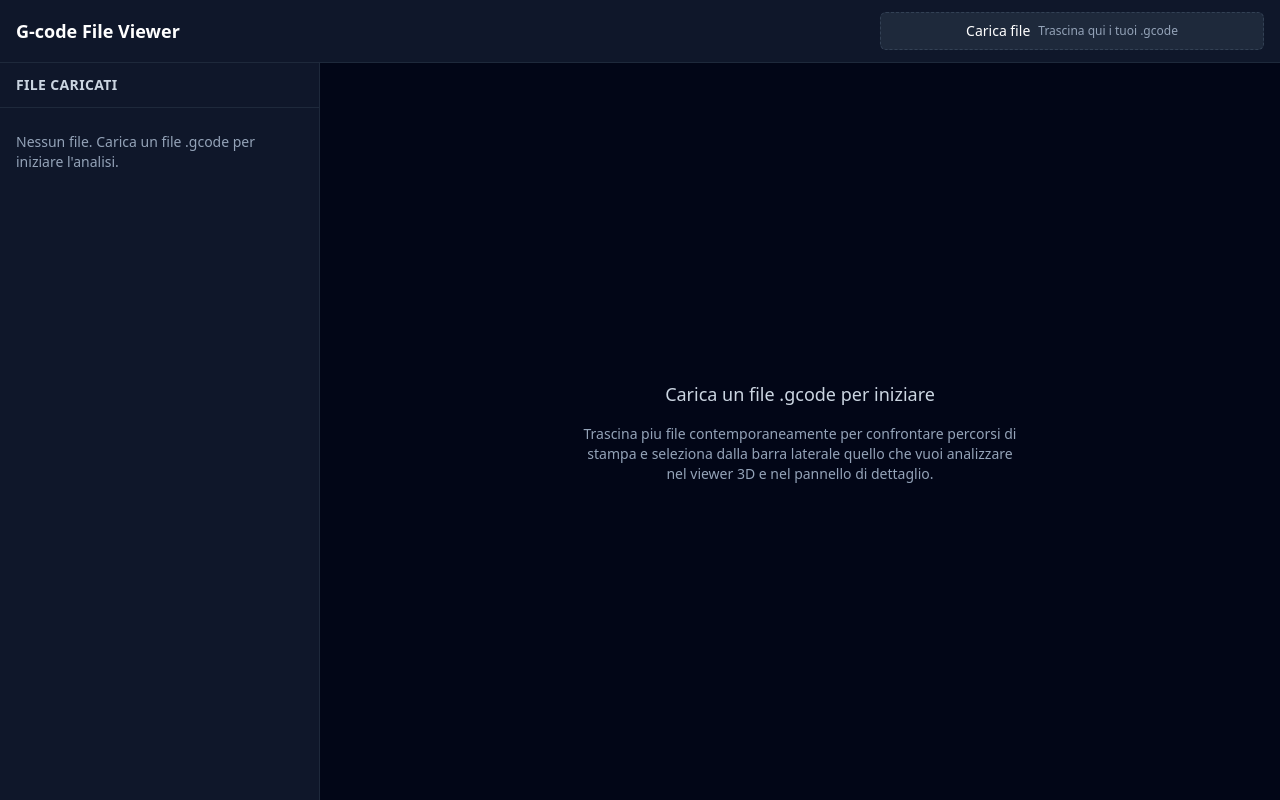
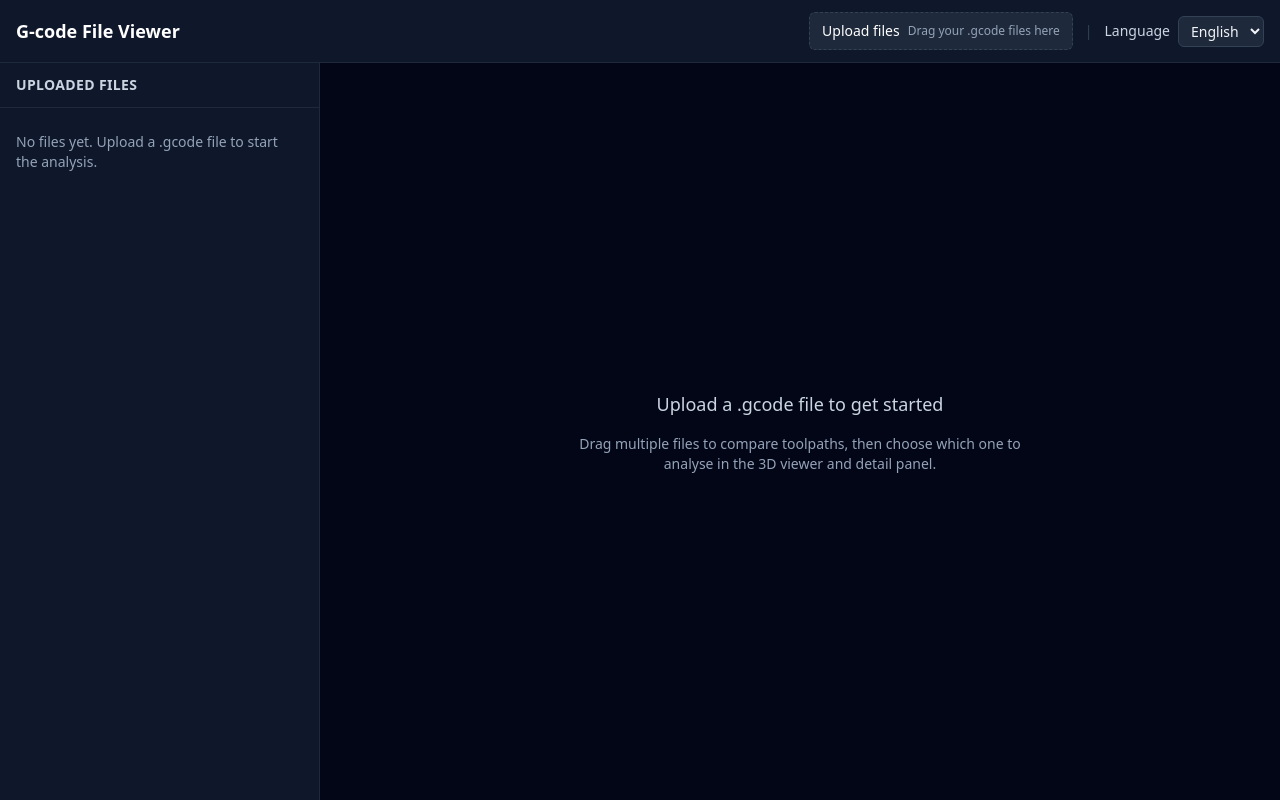
Before and after one commit to sigpio/gcode-viewer, a React (Vite) app: page / in a window 1280 px wide. Built offline with nearby package versions, Linux system fonts and the light colour scheme.

Commit message:
feat: add multilingual support

```diff
--- a/package.json
+++ b/package.json
@@ -13,8 +13,10 @@
   },
   "dependencies": {
     "gcode-parser": "^2.2.0",
+    "i18next": "^23.11.2",
     "react": "^18.3.1",
     "react-dom": "^18.3.1",
+    "react-i18next": "^13.4.0",
     "three": "^0.165.0"
   },
   "devDependencies": {
--- a/src/App.tsx
+++ b/src/App.tsx
@@ -1,12 +1,15 @@
 import { useEffect, useState } from 'react';
+import { useTranslation } from 'react-i18next';
 import { FileStoreProvider, useFileStore } from './context/FileStore';
 import FileUploader from './components/FileUploader';
 import Sidebar from './components/Sidebar';
 import GCodeViewerWrapper from './components/GCodeViewerWrapper';
+import LanguageSelector from './components/LanguageSelector';
 
 const AppLayout = () => {
   const { files, activeFile, setActiveFile } = useFileStore();
   const [isSidebarOpen, setSidebarOpen] = useState<boolean>(true);
+  const { t } = useTranslation();
 
   useEffect(() => {
     if (files.length > 0 && !activeFile) {
@@ -18,9 +21,13 @@ const AppLayout = () => {
     <div className="flex h-screen flex-col bg-slate-950 text-slate-100">
       <header className="flex items-center justify-between border-b border-slate-800 bg-slate-900 px-4 py-3">
         <div className="flex items-center gap-3">
-          <h1 className="text-lg font-semibold text-white">G-code File Viewer</h1>
+          <h1 className="text-lg font-semibold text-white">{t('header.title')}</h1>
         </div>
-        <FileUploader />
+        <div className="flex items-center gap-3 text-sm text-slate-500">
+          <FileUploader />
+          <span className="select-none text-slate-700">|</span>
+          <LanguageSelector />
+        </div>
       </header>
 
       <div className="flex flex-1 overflow-hidden">
@@ -33,19 +40,13 @@ const AppLayout = () => {
           {files.length === 0 ? (
             <div className="flex flex-1 flex-col items-center justify-center gap-4 text-center text-slate-400">
               <p className="text-lg font-medium text-slate-300">
-                Carica un file .gcode per iniziare
+                {t('header.noFilesTitle')}
               </p>
-              <p className="max-w-md text-sm">
-                Trascina piu file contemporaneamente per confrontare percorsi di
-                stampa e seleziona dalla barra laterale quello che vuoi analizzare
-                nel viewer 3D e nel pannello di dettaglio.
-              </p>
+              <p className="max-w-md text-sm">{t('header.noFilesDescription')}</p>
             </div>
           ) : !activeFile ? (
             <div className="flex flex-1 flex-col items-center justify-center gap-4 text-center text-slate-400">
-              <p className="text-lg font-medium text-slate-300">
-                Seleziona un file dalla barra laterale per visualizzarlo.
-              </p>
+              <p className="text-lg font-medium text-slate-300">{t('header.noActiveTitle')}</p>
             </div>
           ) : (
             <GCodeViewerWrapper
--- a/src/components/FileUploader.tsx
+++ b/src/components/FileUploader.tsx
@@ -1,4 +1,5 @@
 import { ChangeEvent, DragEvent, useCallback, useRef, useState } from 'react';
+import { useTranslation } from 'react-i18next';
 import { useFileStore } from '../context/FileStore';
 
 const readFileAsText = (file: File): Promise<string> =>
@@ -16,6 +17,7 @@ const FileUploader = () => {
   const { addFile } = useFileStore();
   const [isDragging, setDragging] = useState<boolean>(false);
   const inputRef = useRef<HTMLInputElement | null>(null);
+  const { t } = useTranslation();
 
   const handleFiles = useCallback(
     async (fileList: FileList | null) => {
@@ -32,7 +34,7 @@ const FileUploader = () => {
       try {
         await Promise.all(tasks);
       } catch (error) {
-        console.error('Errore durante la lettura dei file G-code', error);
+        console.error(t('uploader.readError'), error);
       } finally {
         if (inputRef.current) {
           inputRef.current.value = '';
@@ -99,9 +101,9 @@ const FileUploader = () => {
           onClick={() => inputRef.current?.click()}
           className="font-medium text-white"
         >
-          Carica file
+          {t('uploader.button')}
         </button>
-        <span className="text-xs text-slate-400">Trascina qui i tuoi .gcode</span>
+        <span className="text-xs text-slate-400">{t('uploader.hint')}</span>
       </div>
     </div>
   );
--- /dev/null
+++ b/src/components/LanguageSelector.tsx
@@ -0,0 +1,29 @@
+import { ChangeEvent } from 'react';
+import { useTranslation } from 'react-i18next';
+
+const LanguageSelector = () => {
+  const { i18n, t } = useTranslation();
+
+  const currentLanguage =
+    i18n.resolvedLanguage?.split('-')[0] ?? i18n.language?.split('-')[0] ?? 'en';
+
+  const handleChange = (event: ChangeEvent<HTMLSelectElement>) => {
+    void i18n.changeLanguage(event.target.value);
+  };
+
+  return (
+    <label className="flex items-center gap-2 text-sm text-slate-300">
+      <span>{t('language.label')}</span>
+      <select
+        value={currentLanguage}
+        onChange={handleChange}
+        className="rounded-md border border-slate-700 bg-slate-800 px-2 py-1 text-sm text-slate-100 focus:outline-none focus-visible:ring-2 focus-visible:ring-brand-light"
+      >
+        <option value="en">{t('language.english')}</option>
+        <option value="it">{t('language.italian')}</option>
+      </select>
+    </label>
+  );
+};
+
+export default LanguageSelector;
--- a/src/components/Sidebar.tsx
+++ b/src/components/Sidebar.tsx
@@ -1,3 +1,4 @@
+import { useTranslation } from 'react-i18next';
 import { useFileStore } from '../context/FileStore';
 
 type SidebarProps = {
@@ -7,16 +8,11 @@ type SidebarProps = {
 };
 
 const Sidebar = ({ id, isOpen, onClose }: SidebarProps) => {
-  const {
-    files,
-    activeFileId,
-    setActiveFile,
-    removeFile,
-    clearAll
-  } = useFileStore();
+  const { files, activeFileId, setActiveFile, removeFile, clearAll } = useFileStore();
+  const { t } = useTranslation();
 
-  const handleSelect = (id: string) => {
-    setActiveFile(id);
+  const handleSelect = (fileId: string) => {
+    setActiveFile(fileId);
   };
 
   return (
@@ -26,22 +22,20 @@ const Sidebar = ({ id, isOpen, onClose }: SidebarProps) => {
     >
       <div className="flex items-center justify-between border-b border-slate-800 px-4 py-3">
         <h2 className="text-sm font-semibold uppercase tracking-wide text-slate-300">
-          File caricati
+          {t('sidebar.title')}
         </h2>
         <button
           type="button"
           onClick={onClose}
           className="rounded-md border border-slate-700 px-2 py-1 text-xs text-slate-400 hover:text-white lg:hidden"
         >
-          Chiudi
+          {t('sidebar.close')}
         </button>
       </div>
 
       <div className="scrollbar-brand flex flex-1 flex-col overflow-y-auto">
         {files.length === 0 ? (
-          <p className="px-4 py-6 text-sm text-slate-400">
-            Nessun file. Carica un file .gcode per iniziare l&apos;analisi.
-          </p>
+          <p className="px-4 py-6 text-sm text-slate-400">{t('sidebar.empty')}</p>
         ) : (
           <ul className="divide-y divide-slate-800">
             {files.map((file) => {
@@ -61,10 +55,10 @@ const Sidebar = ({ id, isOpen, onClose }: SidebarProps) => {
                         ? 'border-brand-light bg-brand/20 text-brand-light'
                         : 'border-slate-700 bg-slate-800 text-slate-400 hover:border-brand-light hover:text-brand-light'
                     }`}
-                    title="Visualizza file"
+                    title={t('sidebar.view')}
                     aria-pressed={isActive}
                   >
-                    {isActive ? 'ATT' : 'SEL'}
+                    {isActive ? t('sidebar.activeTag') : t('sidebar.selectTag')}
                   </button>
                   <div className="flex min-w-0 flex-1 flex-col">
                     <span className="truncate text-sm font-medium text-white">{file.name}</span>
@@ -76,9 +70,8 @@ const Sidebar = ({ id, isOpen, onClose }: SidebarProps) => {
                     type="button"
                     onClick={() => removeFile(file.id)}
                     className="rounded-md border border-transparent px-2 py-1 text-xs text-slate-400 hover:border-red-500 hover:text-red-400"
-                    title="Rimuovi file"
                   >
-                    Rimuovi
+                    {t('sidebar.remove')}
                   </button>
                 </li>
               );
@@ -94,7 +87,7 @@ const Sidebar = ({ id, isOpen, onClose }: SidebarProps) => {
             onClick={clearAll}
             className="w-full rounded-md border border-red-500 px-3 py-2 text-sm font-semibold text-red-400 transition hover:bg-red-500/10"
           >
-            Svuota lista
+            {t('sidebar.clear')}
           </button>
         </div>
       )}
--- /dev/null
+++ b/src/i18n.ts
@@ -0,0 +1,169 @@
+import i18n from 'i18next';
+import { initReactI18next } from 'react-i18next';
+
+const resources = {
+  en: {
+    translation: {
+      header: {
+        title: 'G-code File Viewer',
+        noFilesTitle: 'Upload a .gcode file to get started',
+        noFilesDescription:
+          'Drag multiple files to compare toolpaths, then choose which one to analyse in the 3D viewer and detail panel.',
+        noActiveTitle: 'Select a file from the sidebar to display it.'
+      },
+      uploader: {
+        button: 'Upload files',
+        hint: 'Drag your .gcode files here',
+        readError: 'Error while reading G-code files'
+      },
+      sidebar: {
+        title: 'Uploaded files',
+        close: 'Close',
+        empty: 'No files yet. Upload a .gcode file to start the analysis.',
+        remove: 'Remove',
+        clear: 'Clear list',
+        view: 'View file',
+        activeTag: 'ACT',
+        selectTag: 'SEL'
+      },
+      viewer: {
+        displayedLayer: 'Displayed layer',
+        hideInfo: 'Hide info',
+        showInfo: 'Show info',
+        zoomToFit: 'Zoom to fit',
+        resetCamera: 'Reset camera',
+        fullscreen: 'Fullscreen',
+        exitFullscreen: 'Exit fullscreen',
+        hideSidebar: 'Hide file list',
+        showSidebar: 'Show file list',
+        parseError:
+          'Unable to parse the file "{{file}}". Some paths may not be visible.'
+      },
+      infoPanel: {
+        title: 'G-code details',
+        currentLayer: 'Current layer: {{current}} of {{max}}',
+        empty: 'Add a visible file to explore its metadata.',
+        totalLayers: 'Total layers (calculated)',
+        totalCommands: 'G-code commands',
+        estimatedHeight: 'Estimated height',
+        boundingBox: 'Bounding box',
+        additionalFields: 'Other fields'
+      },
+      language: {
+        label: 'Language',
+        english: 'English',
+        italian: 'Italian'
+      }
+    }
+  },
+  it: {
+    translation: {
+      header: {
+        title: 'Visualizzatore File G-code',
+        noFilesTitle: 'Carica un file .gcode per iniziare',
+        noFilesDescription:
+          'Trascina piu file per confrontare i percorsi e scegli quale analizzare nel viewer 3D e nel pannello dettagli.',
+        noActiveTitle: 'Seleziona un file dalla barra laterale per visualizzarlo.'
+      },
+      uploader: {
+        button: 'Carica file',
+        hint: 'Trascina qui i tuoi file .gcode',
+        readError: 'Errore durante la lettura dei file G-code'
+      },
+      sidebar: {
+        title: 'File caricati',
+        close: 'Chiudi',
+        empty: 'Nessun file. Carica un file .gcode per iniziare l\'analisi.',
+        remove: 'Rimuovi',
+        clear: 'Svuota lista',
+        view: 'Visualizza file',
+        activeTag: 'ATT',
+        selectTag: 'SEL'
+      },
+      viewer: {
+        displayedLayer: 'Layer mostrato',
+        hideInfo: 'Nascondi info',
+        showInfo: 'Mostra info',
+        zoomToFit: 'Zoom to fit',
+        resetCamera: 'Reset camera',
+        fullscreen: 'Fullscreen',
+        exitFullscreen: 'Esci fullscreen',
+        hideSidebar: 'Nascondi lista file',
+        showSidebar: 'Mostra lista file',
+        parseError:
+          'Impossibile analizzare il file "{{file}}". Alcuni percorsi potrebbero non essere visibili.'
+      },
+      infoPanel: {
+        title: 'Dettagli G-code',
+        currentLayer: 'Layer corrente: {{current}} di {{max}}',
+        empty: 'Aggiungi un file visibile per esplorare i metadati.',
+        totalLayers: 'Layer totali (calcolati)',
+        totalCommands: 'Comandi G-code',
+        estimatedHeight: 'Altezza stimata',
+        boundingBox: 'Bounding box',
+        additionalFields: 'Altri campi'
+      },
+      language: {
+        label: 'Lingua',
+        english: 'Inglese',
+        italian: 'Italiano'
+      }
+    }
+  }
+} as const;
+
+type SupportedLanguage = keyof typeof resources;
+
+const fallbackLanguage: SupportedLanguage = 'en';
+const supportedLanguages = Object.keys(resources) as SupportedLanguage[];
+
+const normaliseLanguage = (language: string | undefined | null): SupportedLanguage | null => {
+  if (!language) {
+    return null;
+  }
+  const normalised = language.split('-')[0]?.toLowerCase();
+  if (!normalised) {
+    return null;
+  }
+  return supportedLanguages.find((option) => option === normalised) ?? null;
+};
+
+const detectBrowserLanguage = (): SupportedLanguage => {
+  if (typeof window === 'undefined' || typeof navigator === 'undefined') {
+    return fallbackLanguage;
+  }
+  const { language, languages } = navigator;
+  const candidates: Array<string | undefined> = [language, ...(languages ?? [])];
+  for (const candidate of candidates) {
+    const match = normaliseLanguage(candidate);
+    if (match) {
+      return match;
+    }
+  }
+  return fallbackLanguage;
+};
+
+const setDocumentLanguage = (language: string) => {
+  if (typeof document !== 'undefined' && document.documentElement) {
+    document.documentElement.lang = language;
+  }
+};
+
+const initialLanguage = detectBrowserLanguage();
+setDocumentLanguage(initialLanguage);
+
+i18n.use(initReactI18next).init({
+  resources,
+  lng: initialLanguage,
+  fallbackLng: fallbackLanguage,
+  interpolation: {
+    escapeValue: false
+  }
+});
+
+i18n.on('languageChanged', (lng) => {
+  const match = normaliseLanguage(lng) ?? fallbackLanguage;
+  setDocumentLanguage(match);
+});
+
+export default i18n;
--- a/src/main.tsx
+++ b/src/main.tsx
@@ -2,6 +2,7 @@ import { StrictMode } from 'react';
 import { createRoot } from 'react-dom/client';
 import App from './App';
 import './index.css';
+import './i18n';
 
 const rootElement = document.getElementById('root');
 
```
Also changed, not shown: src/components/GCodeViewerWrapper.tsx (+26 -14 lines), src/components/InfoPanel.tsx (+22 -12 lines), 1 other file (tests, documents, lock files or other folders).
